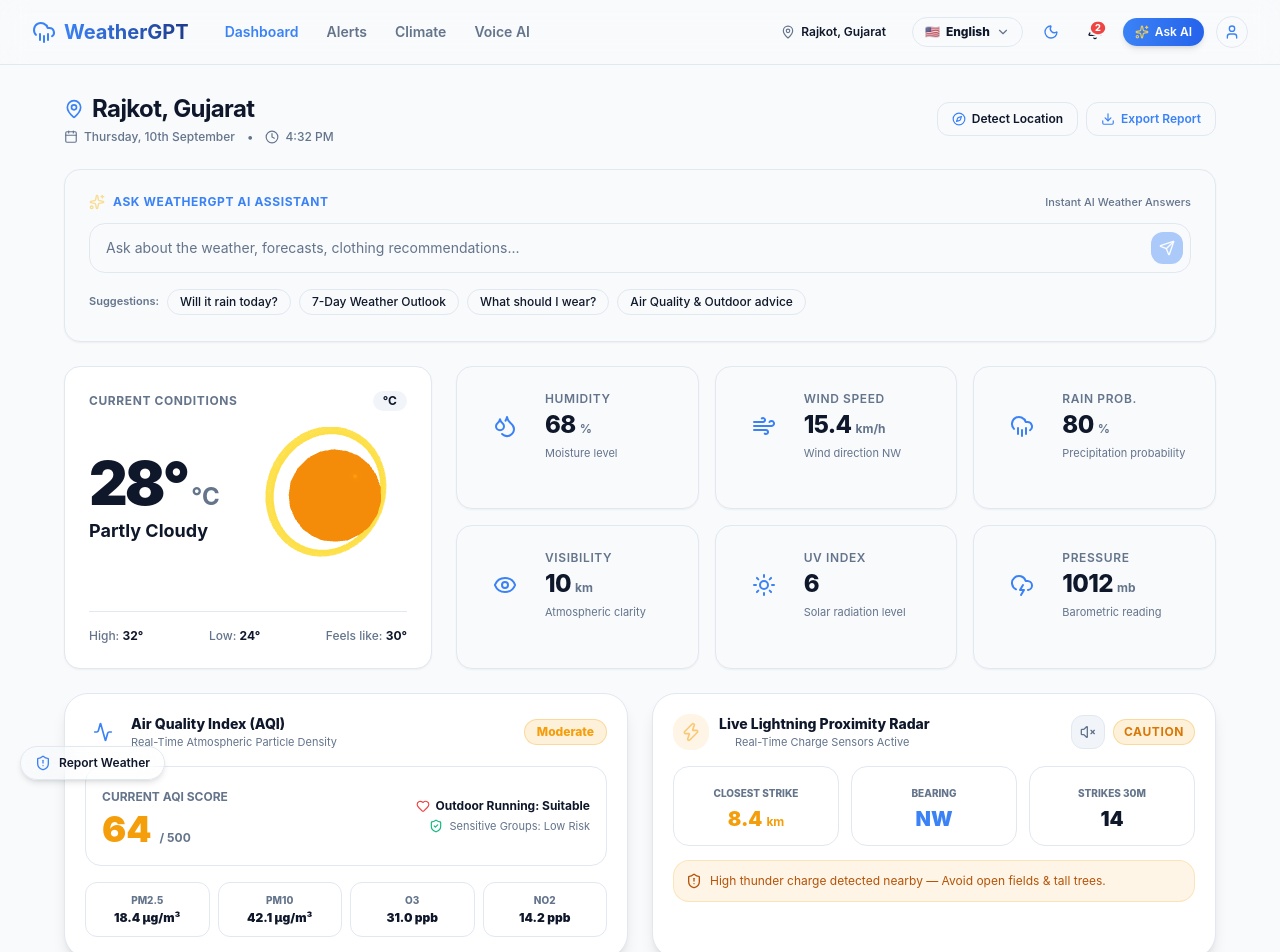
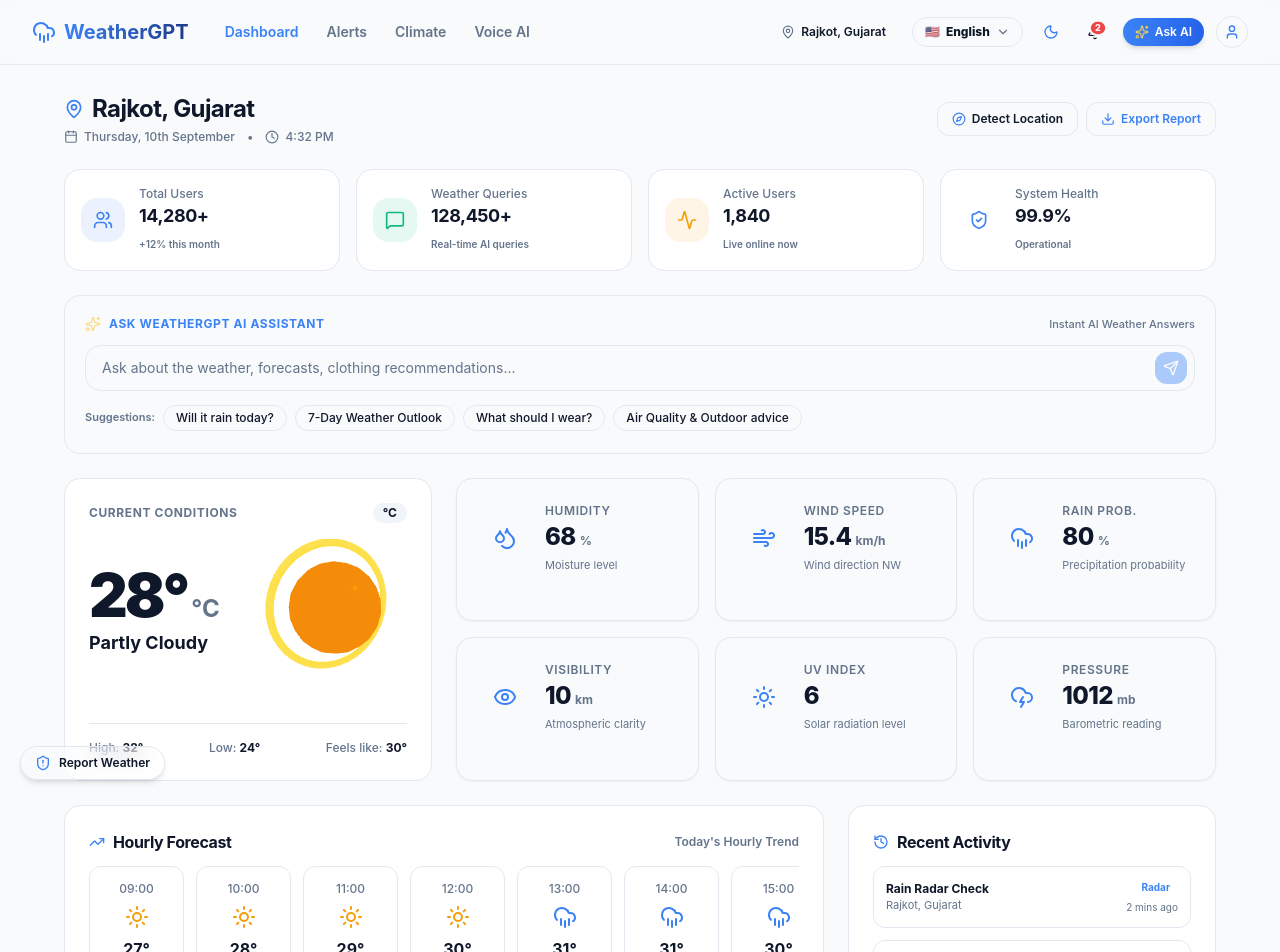
Before and after one commit to sharaddetroja/WeatherGPT-, a React (Vite) app: page / in a window 1280 px wide. Shown: the top 952 px of the page. Built offline with nearby package versions, Linux system fonts and the light colour scheme; a web font is replaced by a local one.

Commit message:
feat: simplify Dashboard page with high-level summary KPIs while preserving Map pages & features

```diff
--- a/src/pages/Dashboard.tsx
+++ b/src/pages/Dashboard.tsx
@@ -1,6 +1,10 @@
 import { useEffect, useState } from 'react';
 import { useNavigate } from 'react-router-dom';
 import {
+  Users,
+  MessageSquare,
+  Activity,
+  ShieldCheck,
   MapPin,
   Calendar,
   Clock,
@@ -14,7 +18,9 @@ import {
   Download,
   Send,
   ArrowRight,
-  Compass
+  Compass,
+  TrendingUp,
+  History
 } from 'lucide-react';
 import { getWeatherData } from '../services/weatherService';
 import { Card, CardContent, CardHeader, CardTitle } from '../components/Card';
@@ -23,8 +29,6 @@ import { format } from 'date-fns';
 import { useUserProfile } from '../hooks/useUserProfile';
 import { useLanguage } from '../hooks/useLanguage';
 import { WeatherOrb3D } from '../components/3d/WeatherOrb3D';
-import { AQICard } from '../components/AQICard';
-import { LightningTracker } from '../components/LightningTracker';
 import { exportWeatherPDF } from '../utils/exportReports';
 import { motion } from 'motion/react';
 
@@ -76,6 +80,46 @@ export default function Dashboard() {
     "7-Day Weather Outlook",
     "What should I wear?",
     "Air Quality & Outdoor advice"
+  ];
+
+  // Useful High-Level Summary Metrics
+  const summaryMetrics = [
+    {
+      title: 'Total Users',
+      value: '14,280+',
+      change: '+12% this month',
+      icon: Users,
+      color: 'text-blue-500 bg-blue-500/10',
+    },
+    {
+      title: 'Weather Queries',
+      value: '128,450+',
+      change: 'Real-time AI queries',
+      icon: MessageSquare,
+      color: 'text-emerald-500 bg-emerald-500/10',
+    },
+    {
+      title: 'Active Users',
+      value: '1,840',
+      change: 'Live online now',
+      icon: Activity,
+      color: 'text-amber-500 bg-amber-500/10',
+    },
+    {
+      title: 'System Health',
+      value: '99.9%',
+      change: 'Operational',
+      icon: ShieldCheck,
+      color: 'text-primary bg-primary/10',
+    },
+  ];
+
+  // Small useful recent activity data
+  const recentActivities = [
+    { title: 'Rain Radar Check', location: 'Rajkot, Gujarat', time: '2 mins ago', type: 'Radar' },
+    { title: 'AI Forecast Query', location: 'Ahmedabad, Gujarat', time: '8 mins ago', type: 'AI Chat' },
+    { title: 'Severe Wind Alert', location: 'Saurashtra Coast', time: '15 mins ago', type: 'Advisory' },
+    { title: 'Temperature Search', location: 'Mumbai, Maharashtra', time: '28 mins ago', type: 'Search' },
   ];
 
   return (
@@ -141,9 +185,30 @@ export default function Dashboard() {
         </div>
       </div>
 
-      {/* 2. Prominent AI Weather Chat Bar */}
-      <Card className="bg-gradient-to-r from-primary/10 via-primary/5 to-blue-500/10 border-primary/20 shadow-sm overflow-hidden">
-        <CardContent className="p-4 sm:p-6 space-y-3">
+      {/* 2. High-Level Summary Metrics Cards (Total Users, Total Queries, Active Users, System Health) */}
+      <div className="grid grid-cols-2 md:grid-cols-4 gap-4">
+        {summaryMetrics.map((metric, idx) => {
+          const Icon = metric.icon;
+          return (
+            <Card key={idx} className="shadow-2xs hover:shadow-xs transition-all">
+              <CardContent className="p-4 flex items-center gap-3.5">
+                <div className={`p-3 rounded-2xl flex-shrink-0 ${metric.color}`}>
+                  <Icon className="w-5 h-5" />
+                </div>
+                <div className="min-w-0">
+                  <p className="text-xs font-medium text-muted-foreground truncate">{metric.title}</p>
+                  <h3 className="text-lg font-bold text-foreground tracking-tight">{metric.value}</h3>
+                  <span className="text-[10px] text-muted-foreground font-semibold">{metric.change}</span>
+                </div>
+              </CardContent>
+            </Card>
+          );
+        })}
+      </div>
+
+      {/* 3. Prominent AI Weather Chat Bar */}
+      <Card className="bg-gradient-to-r from-primary/10 via-primary/5 to-blue-500/10 border-primary/20 shadow-xs overflow-hidden">
+        <CardContent className="p-4 sm:p-5 space-y-3">
           <div className="flex items-center justify-between">
             <div className="flex items-center gap-2 text-xs font-bold text-primary uppercase tracking-wider">
               <Sparkles className="w-4 h-4 text-amber-400 animate-pulse" />
@@ -160,7 +225,7 @@ export default function Dashboard() {
               value={aiPrompt}
               onChange={(e) => setAiPrompt(e.target.value)}
               placeholder="Ask about the weather, forecasts, clothing recommendations..."
-              className="w-full bg-background border border-border focus:border-primary rounded-2xl py-3.5 pl-4 pr-12 text-sm text-foreground placeholder:text-muted-foreground outline-none transition-all shadow-xs"
+              className="w-full bg-background border border-border focus:border-primary rounded-2xl py-3 pl-4 pr-12 text-sm text-foreground placeholder:text-muted-foreground outline-none transition-all shadow-xs"
             />
             <button
               type="submit"
@@ -173,7 +238,7 @@ export default function Dashboard() {
           </form>
 
           {/* Quick Prompt Suggestions */}
-          <div className="flex items-center gap-2 overflow-x-auto pt-1 pb-0.5 hide-scrollbar">
+          <div className="flex items-center gap-2 overflow-x-auto pt-0.5 pb-0.5 hide-scrollbar">
             <span className="text-[11px] text-muted-foreground font-semibold flex-shrink-0">Suggestions:</span>
             {quickPrompts.map((prompt, idx) => (
               <button
@@ -188,11 +253,11 @@ export default function Dashboard() {
         </CardContent>
       </Card>
 
-      {/* 3. Main Weather Overview Card & Key Stats Grid */}
+      {/* 4. Main Weather Overview Card & Key Stats Grid */}
       <div className="grid grid-cols-1 lg:grid-cols-3 gap-6">
 
         {/* Primary Current Weather Card */}
-        <Card className="lg:col-span-1 bg-card border-border shadow-sm relative overflow-hidden flex flex-col justify-between">
+        <Card className="lg:col-span-1 bg-card border-border shadow-xs relative overflow-hidden flex flex-col justify-between">
           <CardContent className="p-6 relative z-10 flex flex-col h-full justify-between space-y-6">
             <div>
               <div className="flex items-center justify-between">
@@ -282,21 +347,18 @@ export default function Dashboard() {
         </div>
       </div>
 
-      {/* 4. Air Quality & Lightning Tracker Row */}
-      <div className="grid grid-cols-1 md:grid-cols-2 gap-6">
-        <AQICard score={64} />
-        <LightningTracker />
-      </div>
-
-      {/* 5. Hourly Forecast & AI Insights Grid */}
+      {/* 5. Weather Activity & Recent Activity Summary Grid */}
       <div className="grid grid-cols-1 lg:grid-cols-3 gap-6">
 
-        {/* Hourly Forecast */}
+        {/* Hourly Weather Activity */}
         <Card className="lg:col-span-2 shadow-xs">
           <CardHeader className="pb-3">
             <div className="flex items-center justify-between">
-              <CardTitle className="text-base font-bold">{t('hourly_forecast', 'Hourly Forecast')}</CardTitle>
-              <span className="text-xs text-muted-foreground font-semibold">Today</span>
+              <CardTitle className="text-base font-bold flex items-center gap-2">
+                <TrendingUp className="w-4 h-4 text-primary" />
+                <span>{t('hourly_forecast', 'Weather Activity')}</span>
+              </CardTitle>
+              <span className="text-xs text-muted-foreground font-semibold">Today's Hourly Trend</span>
             </div>
           </CardHeader>
           <CardContent>
@@ -325,22 +387,30 @@ export default function Dashboard() {
           </CardContent>
         </Card>
 
-        {/* AI Weather Insights */}
+        {/* Small Useful Recent Activity */}
         <Card className="shadow-xs">
           <CardHeader className="pb-3">
             <CardTitle className="text-base font-bold flex items-center gap-2">
-              <Sparkles className="w-4 h-4 text-primary" />
-              <span>{t('ai_insights', 'AI Weather Summary')}</span>
+              <History className="w-4 h-4 text-primary" />
+              <span>Recent Activity</span>
             </CardTitle>
           </CardHeader>
           <CardContent className="space-y-3">
-            {data.insights.map((insight: any, idx: number) => (
+            {recentActivities.map((act, idx) => (
               <div
                 key={idx}
-                className="p-3.5 rounded-xl border border-border/60 bg-muted/30 text-xs space-y-1"
+                className="p-3 rounded-xl border border-border/60 bg-muted/30 flex items-center justify-between text-xs"
               >
-                <div className="font-bold text-foreground">{insight.title}</div>
-                <p className="text-muted-foreground leading-relaxed">{insight.message}</p>
+                <div>
+                  <div className="font-bold text-foreground">{act.title}</div>
+                  <div className="text-[11px] text-muted-foreground">{act.location}</div>
+                </div>
+                <div className="text-right">
+                  <span className="px-2 py-0.5 rounded-md bg-primary/10 text-primary font-bold text-[10px]">
+                    {act.type}
+                  </span>
+                  <div className="text-[10px] text-muted-foreground mt-1">{act.time}</div>
+                </div>
               </div>
             ))}
           </CardContent>
@@ -356,7 +426,7 @@ export default function Dashboard() {
               onClick={() => navigate('/map')}
               className="text-xs font-semibold text-primary hover:underline flex items-center gap-1 cursor-pointer"
             >
-              <span>Explore Interactive Map</span>
+              <span>View Interactive Map</span>
               <ArrowRight className="w-3.5 h-3.5" />
             </button>
           </div>
```
